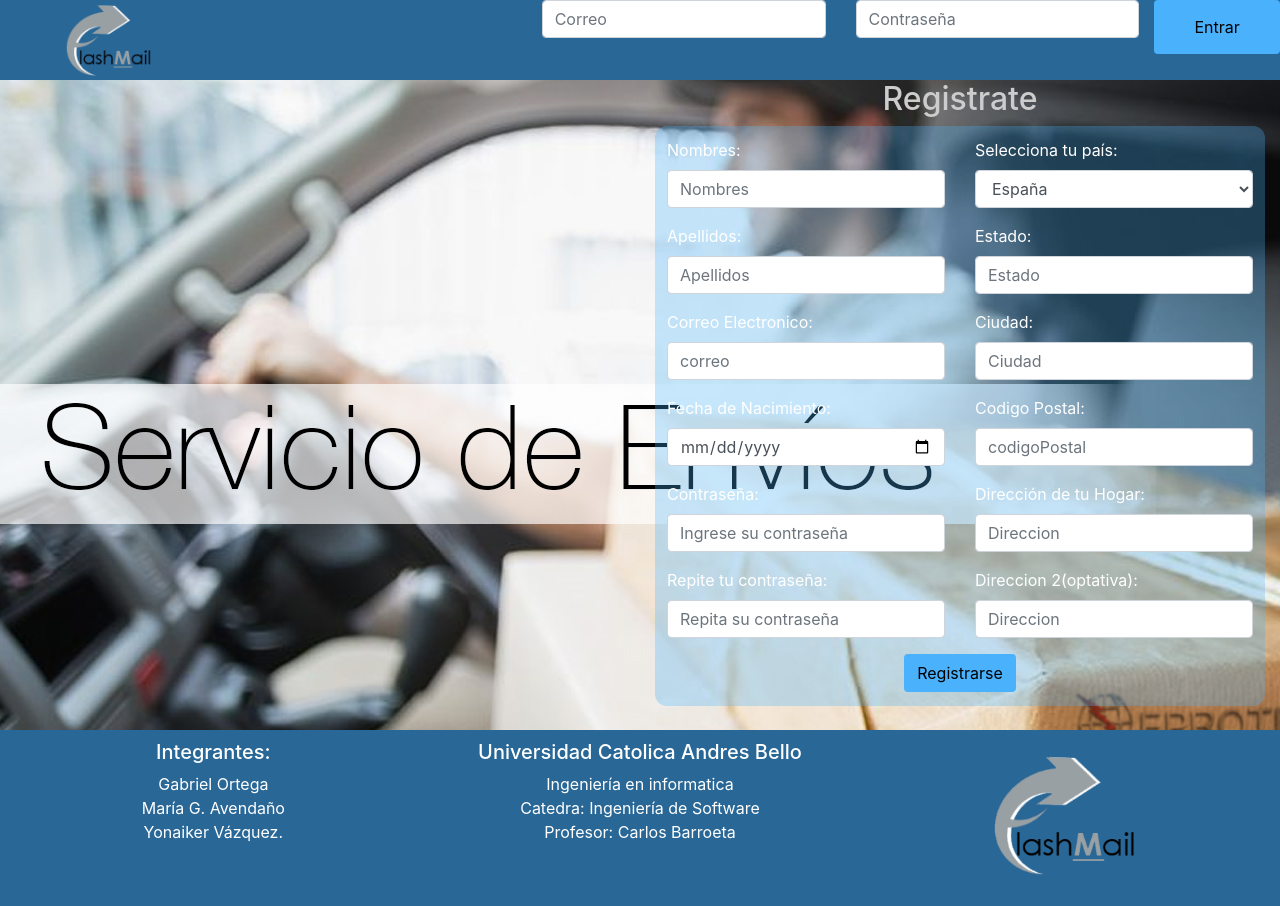
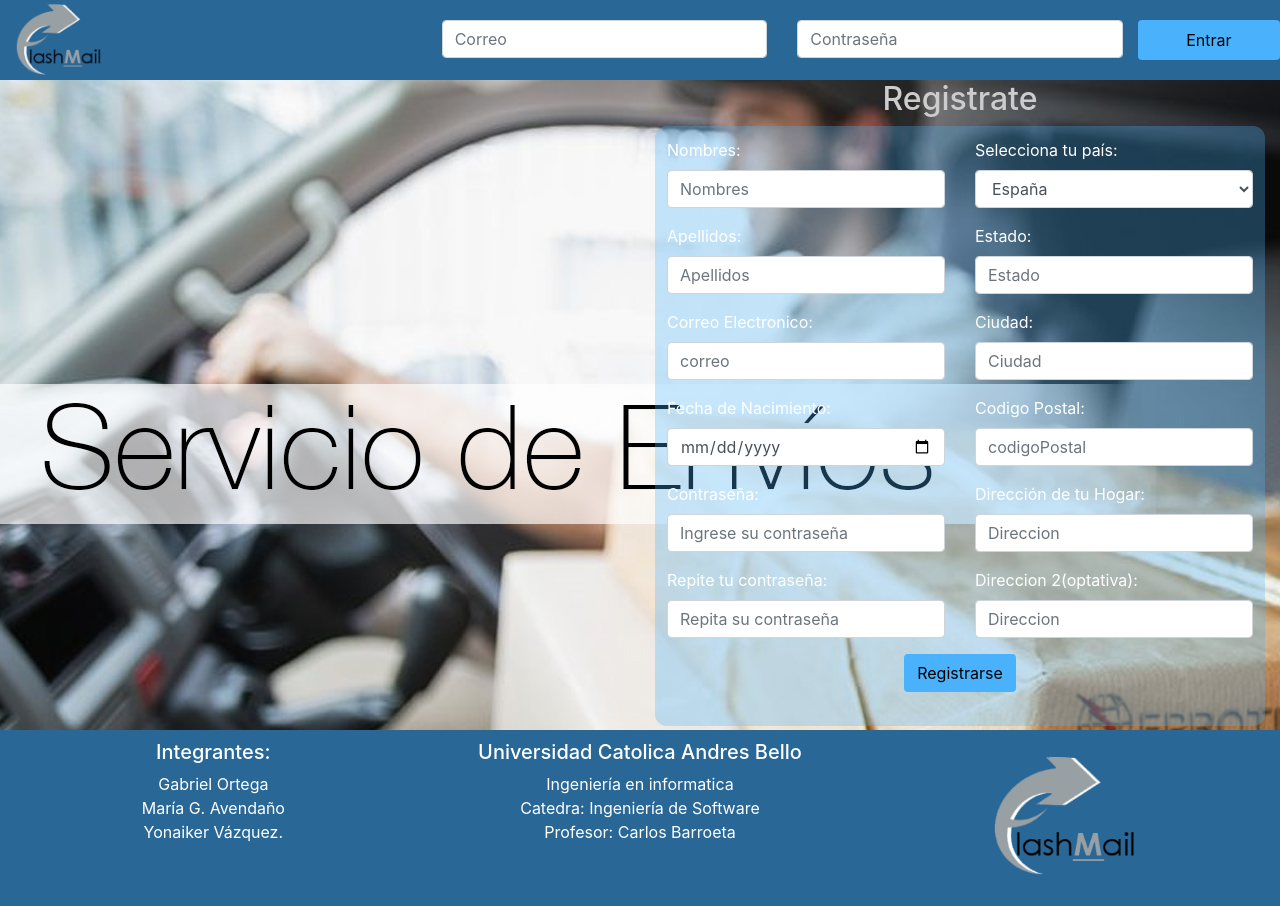
Before and after one commit to yonaiker24/flashmail2, a PHP site: page / in a window 1280 px wide. Run offline with PHP 8.4, Linux system fonts and the light colour scheme.

Commit message:
actualización de campos de inicio de sesión en css

```diff
--- a/css/inicioSesion.css
+++ b/css/inicioSesion.css
@@ -8,16 +8,23 @@
 }
 
 .iniciarSesion form{
-    padding-left: 100px;
+    padding-top: 20px;
+}
+
+.iniciarSesion button{
+    height: 40px;
 }
 .logo{
-    left: 50px;
-    bottom: 5px
+    bottom: 6px;
 }
 .registro{
-    background-image: url(../imagenes/fondoEnvios.jpg);
+    background-image: url(../Imagenes/fondoEnvios.jpg);
+
+    background-repeat: space;
+    width: 100%;
     color: #ffffff;
     height: 650px;
+    background-repeat: no-repeat;
 }
 
 .registro h2{
@@ -26,7 +33,7 @@
 
 .registro form{
     background-color: rgba(74,178,252,.3);
-    height: 580px;
+    height: 600px;
     border-radius: 12px;
     padding: 12px;
 }
```
